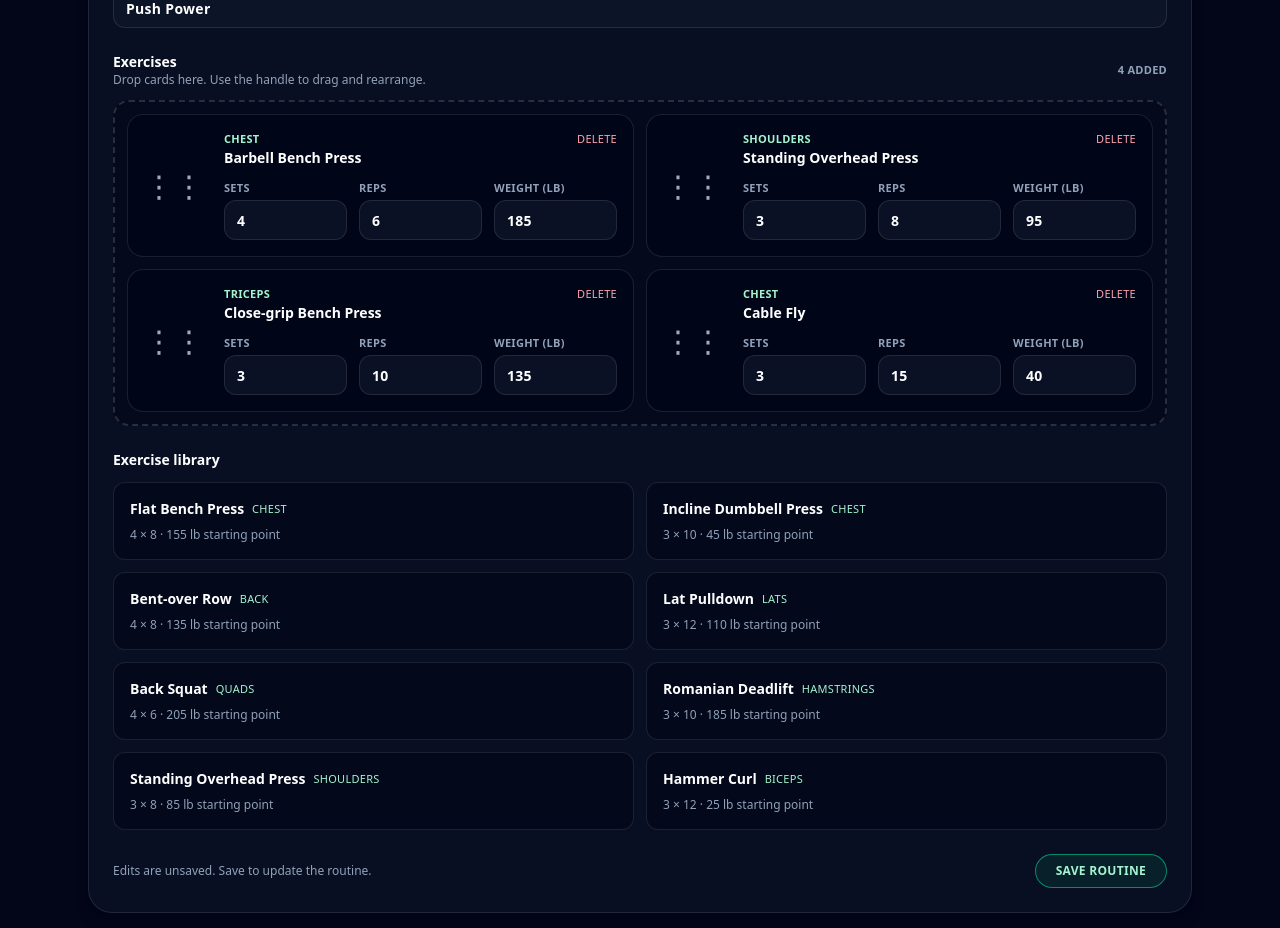
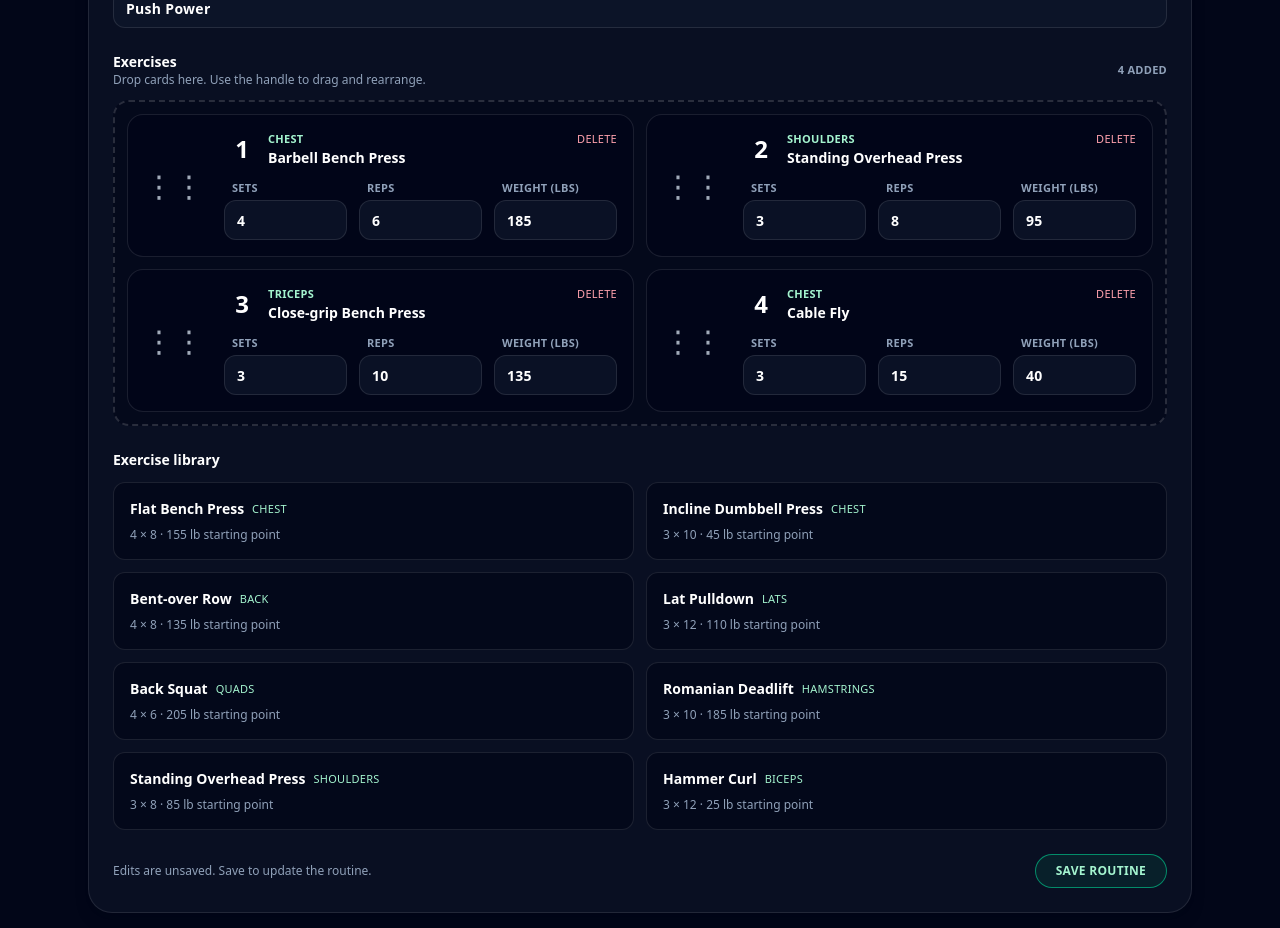
Before and after one commit to triek/privion, a Vue app: page /workout-routine in a window 1280 px wide. Shown: the part 860-1788 px from the top of the page. Built offline with nearby package versions, Linux system fonts and the light colour scheme.

Commit message:
add number to exercises

```diff
--- a/src/views/WorkoutRoutineView.vue
+++ b/src/views/WorkoutRoutineView.vue
@@ -154,12 +154,20 @@
                   </span>
 
                 <div class="space-y-3">
-                  <!-- Exercise name -->
                   <div class="flex items-start justify-between gap-3">
-                    <div>
-                      <p class="text-[11px] font-semibold uppercase tracking-wide text-emerald-200">{{ exercise.muscle }}</p>
-                      <p class="text-sm font-semibold text-white">{{ exercise.name }}</p>
+                    <div class="flex gap-2">
+                      <!-- Exxercise number -->
+                      <div class="flex h-9 w-9 items-center justify-center text-2xl font-semibold text-white">
+                        {{ index + 1 }}
+                      </div>
+                      <!-- Exercise name -->
+                      <div>
+                        <p class="text-[11px] font-semibold uppercase tracking-wide text-emerald-200">{{ exercise.muscle }}</p>
+                        <p class="text-sm font-semibold text-white">{{ exercise.name }}</p>
+                      </div>
                     </div>
+
+                    <!-- Delete button -->
                     <button
                       type="button"
                       class="text-[11px] uppercase tracking-wide text-rose-300 transition hover:text-rose-200"
@@ -172,7 +180,9 @@
                   <!-- Sets, reps, weight -->
                   <div class="grid gap-3 sm:grid-cols-3">
                     <label class="flex flex-col gap-1 text-[11px] font-semibold uppercase tracking-wide text-slate-400">
-                      Sets
+                      <div class="mx-2">
+                        Sets
+                      </div>
                       <input
                         v-model.number="exercise.sets"
                         class="h-10 rounded-xl border border-white/10 bg-slate-900/70 px-3 text-sm text-white focus:border-emerald-400 focus:outline-none focus-visible:ring-2 focus-visible:ring-emerald-400/50"
@@ -181,7 +191,9 @@
                       />
                     </label>
                     <label class="flex flex-col gap-1 text-[11px] font-semibold uppercase tracking-wide text-slate-400">
-                      Reps
+                      <div class="mx-2">
+                        Reps
+                      </div>
                       <input
                         v-model.number="exercise.reps"
                         class="h-10 rounded-xl border border-white/10 bg-slate-900/70 px-3 text-sm text-white focus:border-emerald-400 focus:outline-none focus-visible:ring-2 focus-visible:ring-emerald-400/50"
@@ -190,7 +202,9 @@
                       />
                     </label>
                     <label class="flex flex-col gap-1 text-[11px] font-semibold uppercase tracking-wide text-slate-400">
-                      Weight (lb)
+                      <div class="mx-2">
+                        Weight (lbs)
+                      </div>
                       <input
                         v-model.number="exercise.weight"
                         class="h-10 rounded-xl border border-white/10 bg-slate-900/70 px-3 text-sm text-white focus:border-emerald-400 focus:outline-none focus-visible:ring-2 focus-visible:ring-emerald-400/50"
```
